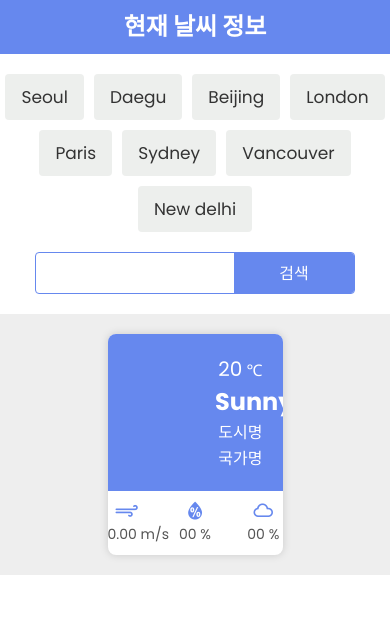
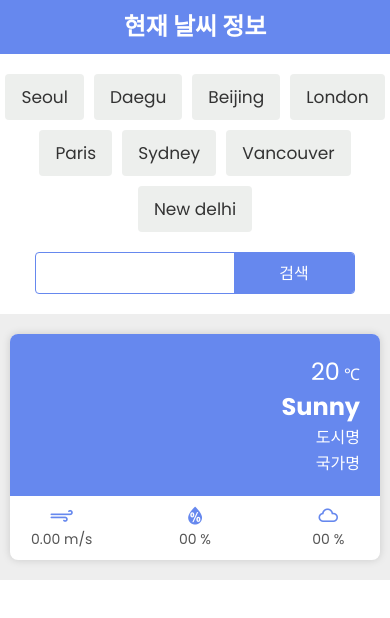
Before and after one commit to leechaeyoon/weatherApp1, a plain HTML site: page index.html in a window 390 px wide. Both pictures are taken after a click on the button "Seoul". Drawn offline with nearby package versions, Linux system fonts and the light colour scheme; no server answers.

Commit message:
second_commit

```diff
--- a/css/style.css
+++ b/css/style.css
@@ -1,56 +1,55 @@
 @charset "utf-8";
-
 @import url('https://fonts.googleapis.com/css2?family=Poppins:wght@100;200;300;400;500;600;700;800;900&display=swap');
 
-*{box-sizing: border-box;font-family: 'Poppins', sans-serif;}
-html,body{margin: 0;padding: 0;}
-header, section, main, nav, article, aside, footer{display: block;}
+*{box-sizing: border-box; font-family: 'Poppins', sans-serif;}
+html, body{margin: 0; padding: 0;}
+header, section, article, aside, nav, main, footer{display: block;}
 h1, h2, h3, h4, h5, h6, p{margin: 0;}
-ul,ol{margin: 0;padding: 0;list-style: none;}
+ul, ol{margin: 0; padding: 0; list-style: none;}
 a{text-decoration: none;}
 
-#user_select{width: 1200px;margin: 0 auto;}
-.title{padding: 15px 20px; background: #6688ee;color: #fff;font-size: 24px;line-height: 1;cursor: pointer;text-align: center;}
 
-.cities{padding: 20px 0 10px;display: flex;justify-content: center;flex-wrap: wrap;align-items: flex-start;}
-.cities button{border: none;background: #edefed;border-radius: 4px; margin: 0 5px 10px;font-size: 17px;color: #333;padding: 10px 16px;cursor: pointer;}
+#user_select{width: 1200px; margin: 0 auto;}
+.title{padding: 15px 20px; background: #6688ee; color:#fff; font-size: 24px; line-height: 1; cursor: pointer; text-align: center;}
+.cities{padding: 20px 0 10px; display: flex; justify-content: center; flex-wrap: wrap; align-items: flex-start;}
 
-.cities button:hover{background: #6688ee; color: #fff; }
+.cities button{border:none; background: #edefed; border-radius:4px; margin: 0 5px 10px; font-size: 17px; color:#333; padding: 10px 16px; cursor: pointer;}
 
-.search{width: 400px;margin: 0 auto 20px;padding-left: 10px;border: 1px solid #6688ee;border-radius: 4px;display: flex;align-items: center;flex-wrap: wrap;overflow: hidden;}
-.search input{width: calc(100% - 120px);border: none;height: 40px;font-size: 16px;outline: none;}
-.search button{width: 120px;height: 40px;border: none;background: #6688ee;color: #fff;font-size: 16px;cursor: pointer;}
+.cities button:hover{background: #6688ee; color:#fff;}
+
+
+.search{width: 400px; margin: 0 auto 20px; padding-left: 10px; border:1px solid #6688ee; border-radius: 4px; display: flex; align-items: center; flex-wrap: wrap; overflow: hidden;}
+
+.search input{width: calc(100% - 120px); height: 40px; border:none; font-size: 16px; outline: none;}
+.search button{width: 120px; height: 40px; border:none; background: #6688ee; color:#fff; font-size: 16px; cursor: pointer;}
 .search button:hover{background: #4668ce;}
 
-#weather{width: 1200px;padding: 20px 0 0;background: #eee;margin: 0 auto;}
-#weather ul{display: flex;justify-content: space-around;flex-wrap: wrap;}
-#weather ul li{width: calc(100% / 3 - 20px);background-color: #fff;border-radius: 8px;overflow: hidden;box-shadow: 0 0 8px rgba(0,0,0,0.15);margin-bottom: 20px;}
 
-#weather ul li .top{padding: 20px 0;color: #fff;background-color: #6688ee;background-size: cover;background-position: 50% 50%;display: flex;justify-content: space-between;align-items: center;}
-#weather ul li .top > div{width: 50%;padding: 0 20px;}
-#weather ul li .top .cur_icon{text-align: center;font-size: 68px;}
+#weather{width: 1200px; padding: 20px 0 0; background: #eee; margin: 0 auto;}
+#weather ul{display: flex; justify-content: space-around; flex-wrap: wrap;}
+#weather ul li{width: calc(100% / 3 - 20px); background-color: #fff; border-radius: 8px; overflow: hidden; box-shadow: 0 0 8px rgba(0,0,0,0.15); margin-bottom: 20px;}
+
+#weather ul li .top{padding: 20px 0; color:#fff; background-color: #6688ee; background-size: cover; background-position: 50% 50%; display: flex; justify-content: space-between; align-items: center;}
+#weather ul li .top > div{width: 50%; padding: 0 20px;}
+#weather ul li .top .cur_icon{text-align: center; font-size: 68px;}
 #weather ul li .top .info{text-align: right;}
 #weather ul li .top .info .temp{font-size: 16px;}
-#weather ul li .top .info .temp span{font-size: 20px;}
+#weather ul li .top .info .temp span{font-size: 24px;}
 #weather ul li .top .info h4{font-size: 24px;}
 
-#weather ul li .bottom{padding: 10px 0;display: flex;justify-content: space-between;align-items: center;}
-#weather ul li .bottom > div{width: calc(100% / 3 - 20px);text-align: center;font-size: 14px; color: #555;}
-
-#weather ul li .bottom > div > i{font-size: 18px;color: #6688ee;}
+#weather ul li .bottom{padding: 10px 0; display: flex; justify-content: space-between; align-items: center;}
+#weather ul li .bottom > div{width: calc(100% / 3 - 20px); text-align: center; font-size: 14px; color:#555;}
+#weather ul li .bottom > div > i{font-size: 18px; color:#6688ee;}
 #weather ul li .bottom > div > p{line-height: 1.6;}
 
 
-
-@media(max-width:1200px){
+@media (max-width: 1200px){
     #user_select, #weather{width: 100%;}
 }
-
-@media(max-width:991px){
+@media (max-width: 991px){
     #weather ul li{width: calc(50% - 20px);}
 }
-
-@media(max-width: 567px){
-    #weather ul li{width: calc(50% - 20px);}
+@media (max-width: 567px){
+    #weather ul li{width: calc(100% - 20px);}
     .search{width: 320px;}
 }
```
